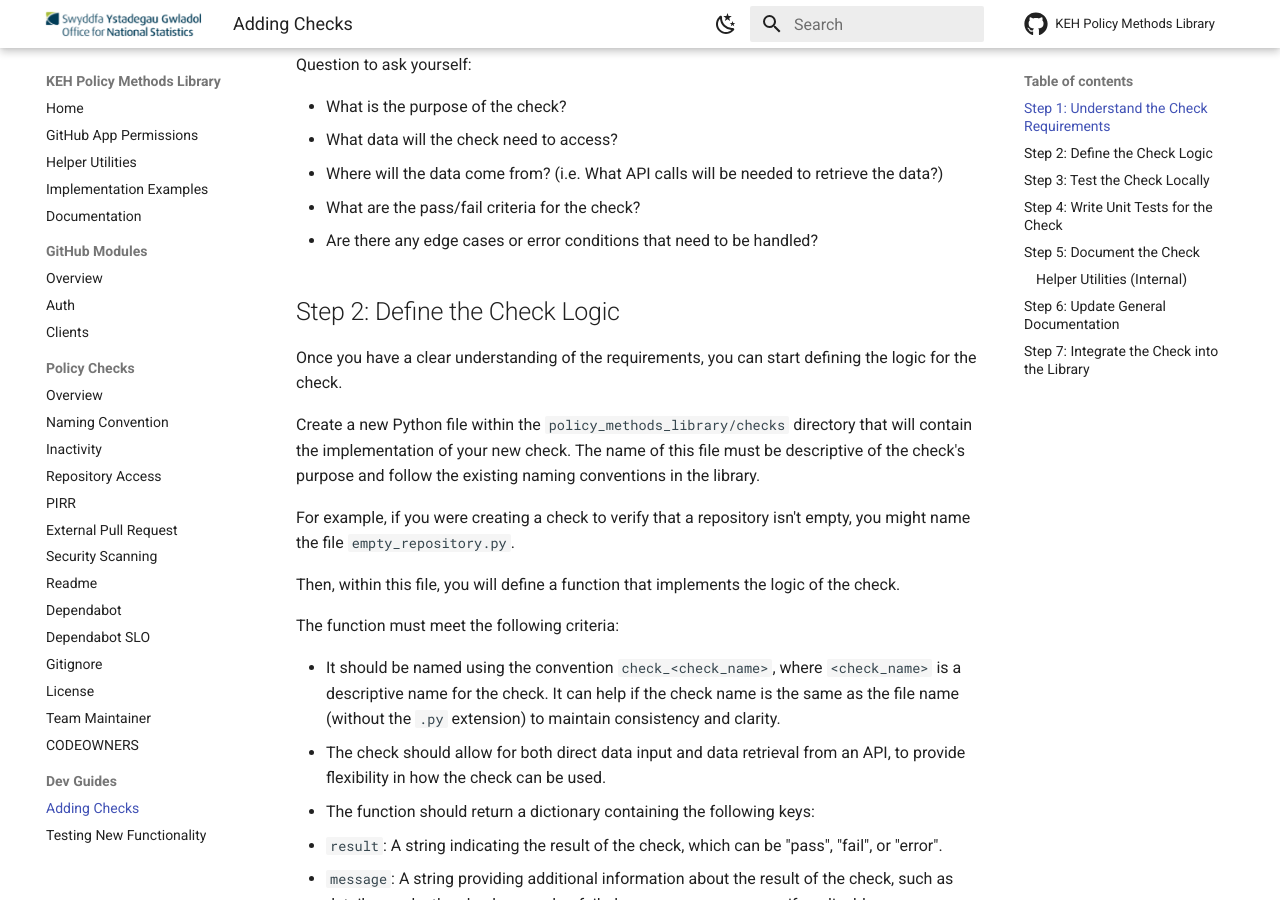
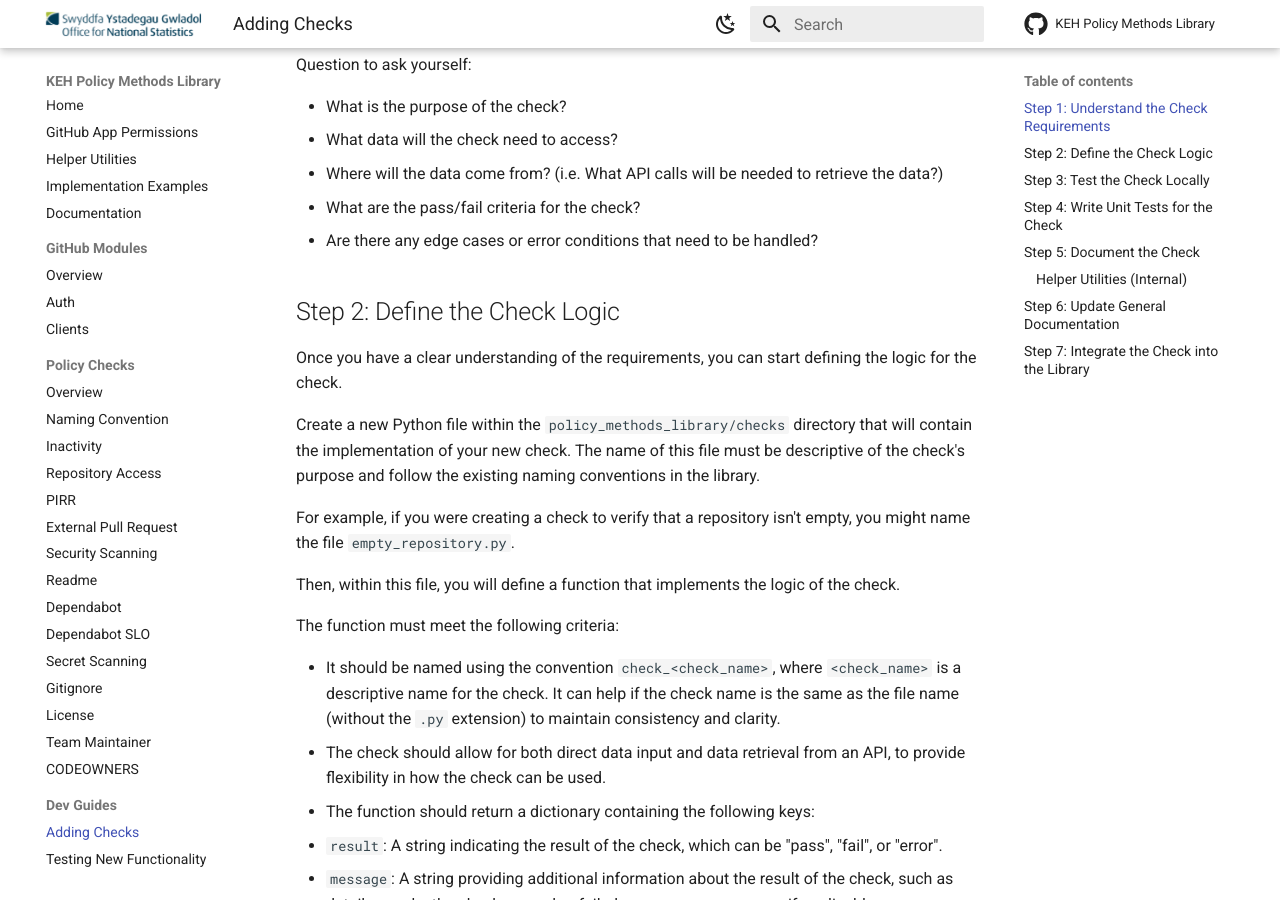
Before and after one commit to ONS-Innovation/keh-policy-methods-library, an MkDocs documentation site: the page built from docs/dev_guides/adding_checks.md, in a window 1280 px wide and 900 px high, scrolled down 428 px. Built offline with MkDocs 1.6.1 and Material for MkDocs 9.7.7, drawn with Linux system fonts in a browser that asks for light colours; comment, search, counter and statistics services are not loaded.

Commit message:
docs: address mkdocs build warnings

```diff
--- a/docs/dev_guides/adding_checks.md
+++ b/docs/dev_guides/adding_checks.md
@@ -81,7 +81,7 @@
 
 This keeps check outputs stable for users while allowing internal helper utilities to be most flexible, efficient and maintainable.
 
-Documentation about the helper utilities is available in the [Helper Utilities (Internal)](helper_utilities.md) guide.
+Documentation about the helper utilities is available in the [Helper Utilities (Internal)](../helper_utilities.md) guide.
 
 ## Step 6: Update General Documentation
 
--- a/mkdocs.yml
+++ b/mkdocs.yml
@@ -24,6 +24,7 @@
       - Readme: checks/readme_check.md
       - Dependabot: checks/dependabot.md
       - Dependabot SLO: checks/dependabot_slo.md
+      - Secret Scanning: checks/secret_scanning_slo.md
       - Gitignore: checks/gitignore.md
       - License: checks/license_check.md
       - Team Maintainer: checks/team_maintainer.md
```
